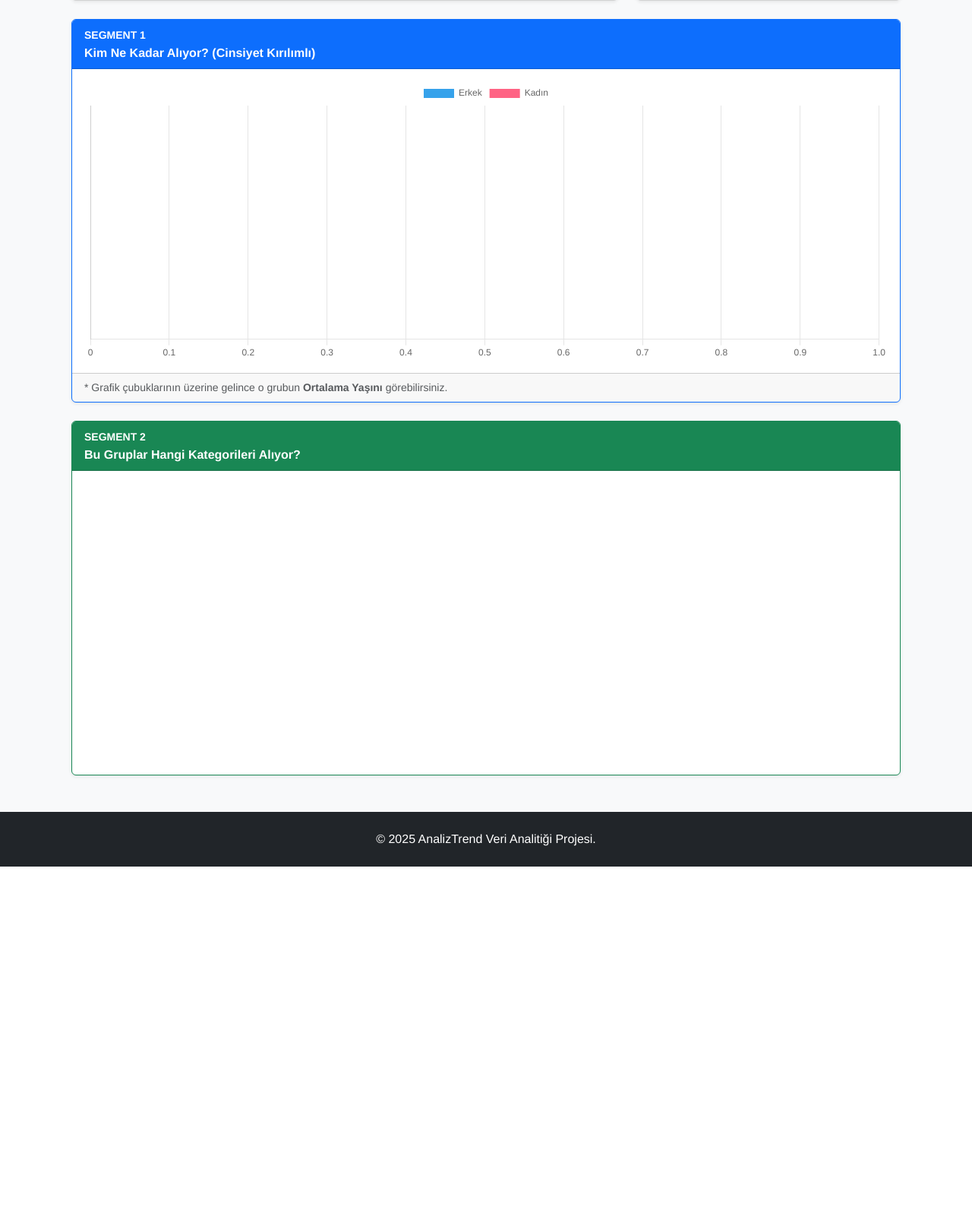
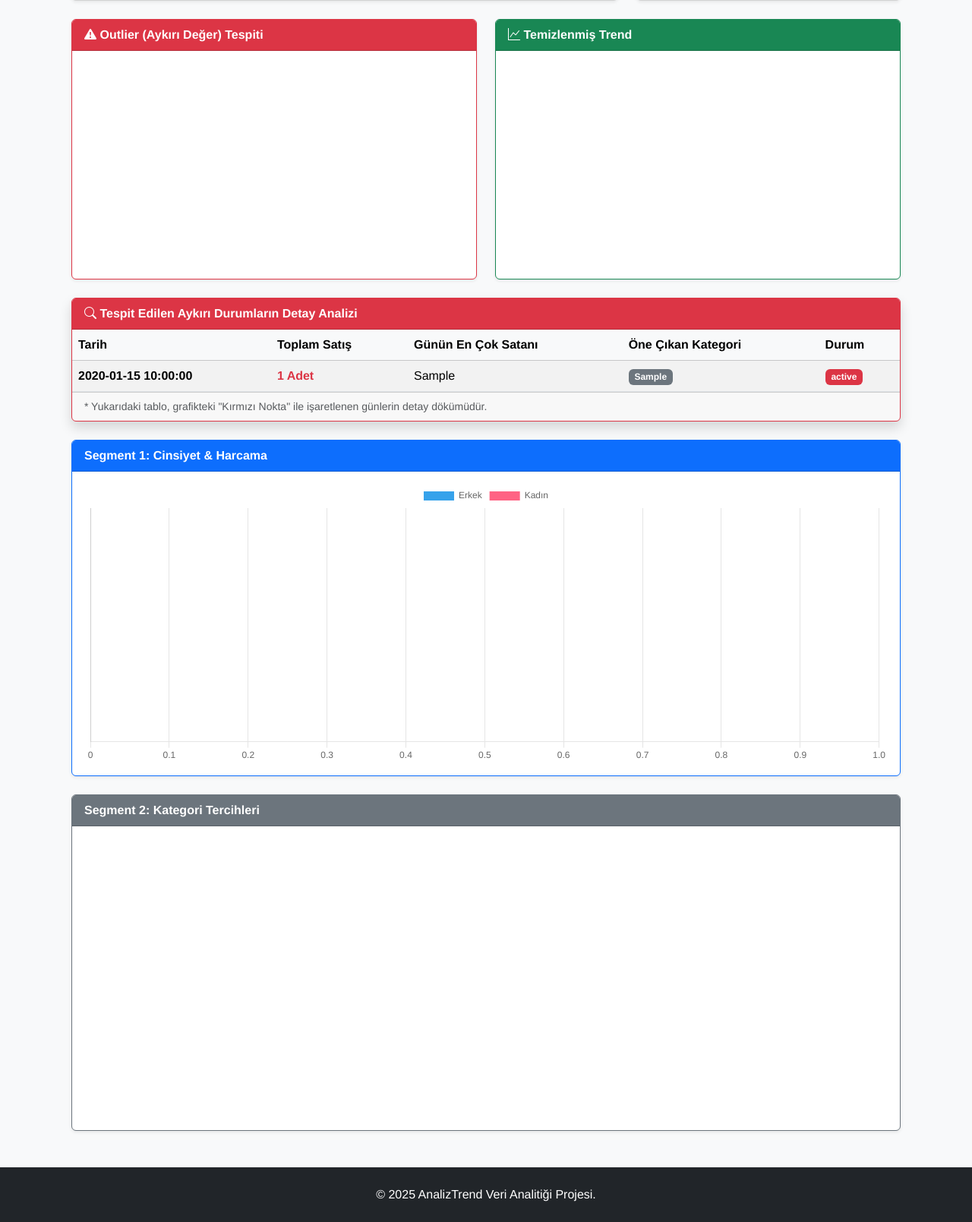
Before and after one commit to omerfrs55/DataAnalysisCourseProject1, a Flask app: template VeriAnalitigiProjesi/templates/dashboard.html in a window 1280 px wide. Shown: the part 484-2093 px from the top of the page at 76% size. Before the commit the page ends 1625 px from the top, so only its background shows below. Run offline with Flask 3, Linux system fonts and the light colour scheme; the template is opened without the code that fills it: most values are stand-ins (such as "Sample title", 1, 10 or a date in 2020); a map, chart or similar area stays blank.

Commit message:
AddOutlierGraphics

```diff
--- a/VeriAnalitigiProjesi/templates/dashboard.html
+++ b/VeriAnalitigiProjesi/templates/dashboard.html
@@ -22,18 +22,88 @@
   </div>
 
   <div class="row mb-4">
+    <div class="col-md-6">
+      <div class="card shadow-sm border-danger h-100">
+        <div class="card-header bg-danger text-white fw-bold">
+          <i class="bi bi-exclamation-triangle-fill"></i> Outlier (Aykırı Değer)
+          Tespiti
+        </div>
+        <div class="card-body" style="height: 300px; position: relative">
+          <canvas id="outlierChart"></canvas>
+        </div>
+      </div>
+    </div>
+    <div class="col-md-6">
+      <div class="card shadow-sm border-success h-100">
+        <div class="card-header bg-success text-white fw-bold">
+          <i class="bi bi-graph-up"></i> Temizlenmiş Trend
+        </div>
+        <div class="card-body" style="height: 300px; position: relative">
+          <canvas id="cleanChart"></canvas>
+        </div>
+      </div>
+    </div>
+  </div>
+
+  {% if outlier_data.details %}
+  <div class="row mb-4">
+    <div class="col-12">
+      <div class="card shadow border-danger">
+        <div class="card-header bg-danger text-white fw-bold">
+          <i class="bi bi-search"></i> Tespit Edilen Aykırı Durumların Detay
+          Analizi
+        </div>
+        <div class="card-body p-0">
+          <div class="table-responsive">
+            <table class="table table-striped table-hover mb-0">
+              <thead class="table-light">
+                <tr>
+                  <th>Tarih</th>
+                  <th>Toplam Satış</th>
+                  <th>Günün En Çok Satanı</th>
+                  <th>Öne Çıkan Kategori</th>
+                  <th>Durum</th>
+                </tr>
+              </thead>
+              <tbody>
+                {% for item in outlier_data.details %}
+                <tr>
+                  <td class="fw-bold">{{ item.date }}</td>
+                  <td class="text-danger fw-bold">
+                    {{ item.total_sales }} Adet
+                  </td>
+                  <td>{{ item.top_product }}</td>
+                  <td>
+                    <span class="badge bg-secondary"
+                      >{{ item.top_category }}</span
+                    >
+                  </td>
+                  <td>
+                    <span class="badge bg-danger">{{ item.status }}</span>
+                  </td>
+                </tr>
+                {% endfor %}
+              </tbody>
+            </table>
+          </div>
+        </div>
+        <div class="card-footer small text-muted">
+          * Yukarıdaki tablo, grafikteki "Kırmızı Nokta" ile işaretlenen
+          günlerin detay dökümüdür.
+        </div>
+      </div>
+    </div>
+  </div>
+  {% endif %}
+
+  <div class="row mb-4">
     <div class="col-12">
       <div class="card shadow-sm border-primary">
         <div class="card-header bg-primary text-white fw-bold">
-          <small>SEGMENT 1</small><br />
-          Kim Ne Kadar Alıyor? (Cinsiyet Kırılımlı)
+          Segment 1: Cinsiyet & Harcama
         </div>
         <div class="card-body" style="height: 400px; position: relative">
           <canvas id="segmentGenderChart"></canvas>
-        </div>
-        <div class="card-footer text-muted small">
-          * Grafik çubuklarının üzerine gelince o grubun
-          <b>Ortalama Yaşını</b> görebilirsiniz.
         </div>
       </div>
     </div>
@@ -41,10 +111,9 @@
 
   <div class="row mb-4">
     <div class="col-12">
-      <div class="card shadow-sm border-success">
-        <div class="card-header bg-success text-white fw-bold">
-          <small>SEGMENT 2</small><br />
-          Bu Gruplar Hangi Kategorileri Alıyor?
+      <div class="card shadow-sm border-secondary">
+        <div class="card-header bg-secondary text-white fw-bold">
+          Segment 2: Kategori Tercihleri
         </div>
         <div class="card-body" style="height: 400px; position: relative">
           <canvas id="segmentCatChart"></canvas>
@@ -56,7 +125,7 @@
 
 <script src="https://cdn.jsdelivr.net/npm/chart.js"></script>
 <script>
-  // POP CHART
+  // MEVCUT GRAFİKLER
   new Chart(document.getElementById('popChart'), {
       type: 'bar',
       data: {
@@ -69,7 +138,6 @@
       options: { maintainAspectRatio: false, responsive: true }
   });
 
-  // GENDER CHART
   new Chart(document.getElementById('genderChart'), {
       type: 'pie',
       data: {
@@ -79,7 +147,6 @@
       options: { maintainAspectRatio: false, responsive: true }
   });
 
-  // SEGMENT 1
   const segGenderData = {{ segment_gender_data | tojson }};
   new Chart(document.getElementById('segmentGenderChart'), {
       type: 'bar',
@@ -94,12 +161,10 @@
           indexAxis: 'y',
           maintainAspectRatio: false,
           responsive: true,
-          plugins: { tooltip: { callbacks: { footer: (i) => 'Ort. Yaş: ' + segGenderData.avg_age[i[0].dataIndex] } } },
           scales: { x: { stacked: true }, y: { stacked: true } }
       }
   });
 
-  // SEGMENT 2
   const segCatData = {{ segment_cat_data | tojson }};
   const colors = ['#FFCE56', '#4BC0C0', '#9966FF', '#FF9F40', '#C9CBCF'];
   const datasets = segCatData.datasets.map((ds, i) => ({ ...ds, backgroundColor: colors[i % colors.length], stack: 's2' }));
@@ -114,5 +179,64 @@
           scales: { x: { stacked: true }, y: { stacked: true } }
       }
   });
+
+  // --- OUTLIER GRAFİKLERİ ---
+  const outlierData = {{ outlier_data | tojson }};
+
+  new Chart(document.getElementById('outlierChart'), {
+      type: 'line',
+      data: {
+          labels: outlierData.labels,
+          datasets: [
+              {
+                  label: 'Günlük Satış',
+                  data: outlierData.data,
+                  borderColor: '#3498db',
+                  tension: 0.1
+              },
+              {
+                  label: 'Outlier (Aykırı)',
+                  data: outlierData.outliers,
+                  backgroundColor: 'red',
+                  borderColor: 'red',
+                  pointStyle: 'circle',
+                  pointRadius: 8,
+                  showLine: false
+              }
+          ]
+      },
+      options: {
+          maintainAspectRatio: false,
+          responsive: true,
+          plugins: {
+            tooltip: {
+                callbacks: {
+                    label: function(context) {
+                        let label = context.dataset.label || '';
+                        if (label) label += ': ';
+                        if (context.parsed.y !== null) label += context.parsed.y;
+                        return label;
+                    }
+                }
+            }
+        }
+      }
+  });
+
+  new Chart(document.getElementById('cleanChart'), {
+      type: 'line',
+      data: {
+          labels: outlierData.labels,
+          datasets: [{
+              label: 'Temiz Trend',
+              data: outlierData.clean_data,
+              borderColor: '#27ae60',
+              backgroundColor: 'rgba(39, 174, 96, 0.1)',
+              fill: true,
+              tension: 0.3
+          }]
+      },
+      options: { maintainAspectRatio: false, responsive: true }
+  });
 </script>
 {% endblock %}
```
Also changed, not shown: VeriAnalitigiProjesi/templates/product.html (+26 -10 lines).
